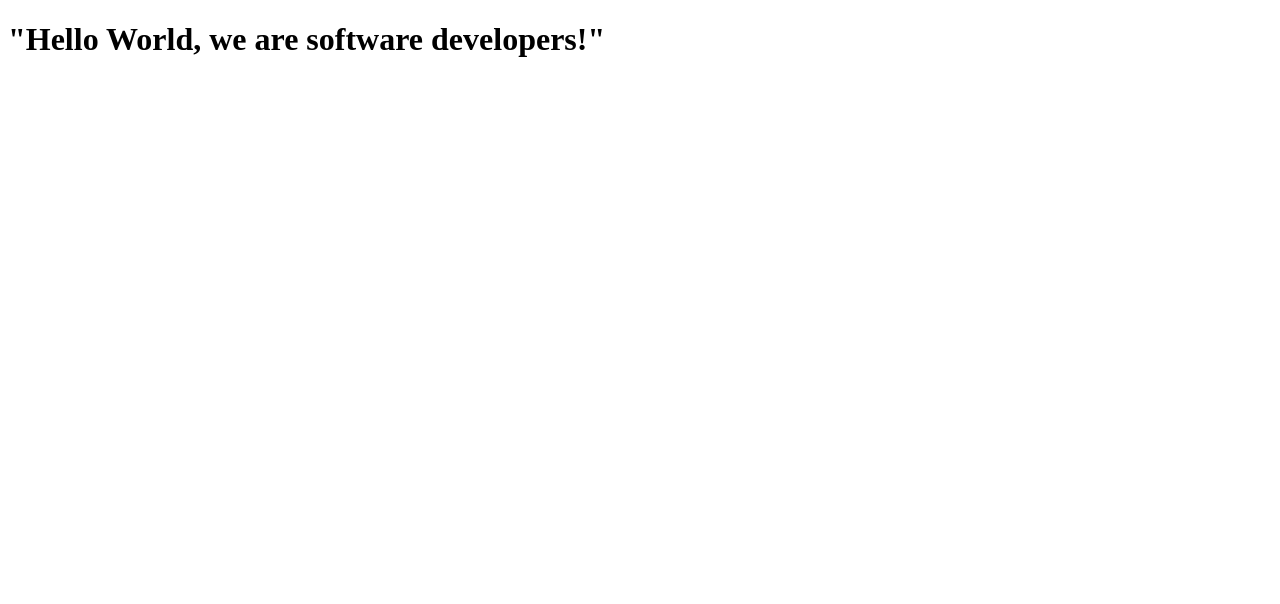
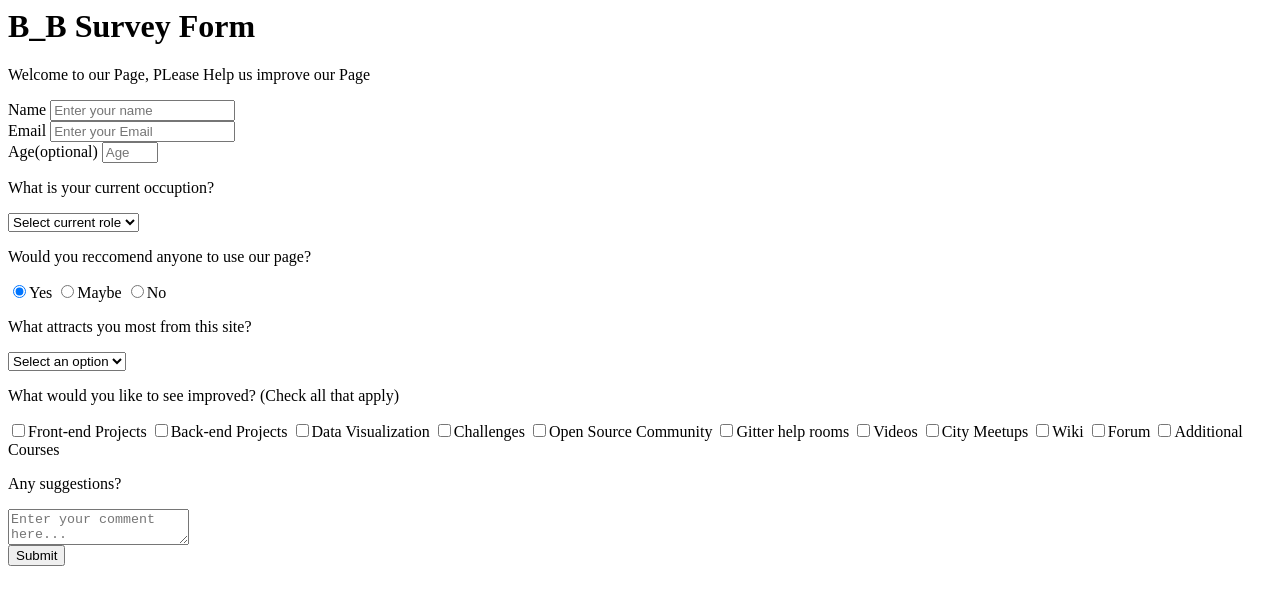
Before and after one commit to MrBilly1/Last-Challenge.2, a plain HTML site: page index.html in a window 1280 px wide. Drawn offline with Linux system fonts and the light colour scheme.

Commit message:
Add files via upload

```diff
--- a/index.html
+++ b/index.html
@@ -1,27 +1,212 @@
-<!DOCTYPE html>
-<html lang="en">
-  <head>
-    <meta charset="UTF-8">
-    <title>“Hello World, we are software developers!”</title>
-    <link rel="stylesheet" href="css/style.css">
-  </head>
+<div class="container">
+    <header class="header">
+      <h1 id="title" class="text-center">B_B Survey Form</h1>
+      <p id="description" class="description text-center">
+        Welcome to our Page, PLease Help us improve our Page
+      </p>
+    </header>
+    <form id="survey-form">
+      <div class="form-group">
+        <label id="name-label" for="name">Name</label>
+        <input
+          type="text"
+          name="name"
+          id="name"
+          class="form-control"
+          placeholder="Enter your name"
+          required
+        />
+      </div>
+      <div class="form-group">
+        <label id="email-label" for="email">Email</label>
+        <input
+          type="email"
+          name="email"
+          id="email"
+          class="form-control"
+          placeholder="Enter your Email"
+          required
+        />
+      </div>
+      <div class="form-group">
+        <label id="number-label" for="number"
+          >Age<span class="clue">(optional)</span></label
+        >
+        <input
+          type="number"
+          name="age"
+          id="number"
+          min="10"
+          max="99"
+          class="form-control"
+          placeholder="Age"
+        />
+      </div>
+      <div class="form-group">
+        <p>What is your current occuption?</p>
+        <select id="dropdown" name="role" class="form-control" required>
+          <option disabled selected value>Select current role</option>
+          <option value="student">Student</option>
+          <option value="job">Full Time Job</option>
+          <option value="learner">Full Time Learner</option>
+          <option value="preferNo">Prefer not to say</option>
+          <option value="other">Other</option>
+        </select>
+      </div>
 
-  <body>
-    <script src="https://cdn.freecodecamp.org/testable-projects-fcc/v1/bundle.js"></script>
+      <div class="form-group">
+        <p>Would you reccomend anyone to use our page?</p>
+        <label>
+          <input
+            name="user-recommend"
+            value="yes"
+            type="radio"
+            class="input-radio"
+            checked
+          />Yes</label
+        >
+        <label>
+          <input
+            name="user-recommend"
+            value="maybe"
+            type="radio"
+            class="input-radio"
+          />Maybe</label
+        >
 
-    <h1> "Hello World, we are software developers!"</h1>
-    <!--
+        <label
+          ><input
+            name="user-recommend"
+            value="no"
+            type="radio"
+            class="input-radio"
+          />No</label
+        >
+      </div>
 
-    Hello Camper!
+      <div class="form-group">
+        <p>
+          What attracts you most from this site?
+        </p>
+        <select id="most-like" name="mostLike" class="form-control" required>
+          <option disabled selected value>Select an option</option>
+          <option value="challenges">Challenges</option>
+          <option value="projects">Projects</option>
+          <option value="community">Community</option>
+          <option value="openSource">Transperancy</option>
+        </select>
+      </div>
 
-    For now, the test suite only works in Chrome!
-    Please read the README below in the JS Editor before beginning.
-    Feel free to delete this message once you have read it.
-    Good luck and Happy Coding!
+      <div class="form-group">
+        <p>
+          What would you like to see improved?
+          <span class="clue">(Check all that apply)</span>
+        </p>
 
-    - The freeCodeCamp Team
+        <label
+          ><input
+            name="prefer"
+            value="front-end-projects"
+            type="checkbox"
+            class="input-checkbox"
+          />Front-end Projects</label
+        >
+        <label>
+          <input
+            name="prefer"
+            value="back-end-projects"
+            type="checkbox"
+            class="input-checkbox"
+          />Back-end Projects</label
+        >
+        <label
+          ><input
+            name="prefer"
+            value="data-visualization"
+            type="checkbox"
+            class="input-checkbox"
+          />Data Visualization</label
+        >
+        <label
+          ><input
+            name="prefer"
+            value="challenges"
+            type="checkbox"
+            class="input-checkbox"
+          />Challenges</label
+        >
+        <label
+          ><input
+            name="prefer"
+            value="open-source-community"
+            type="checkbox"
+            class="input-checkbox"
+          />Open Source Community</label
+        >
+        <label
+          ><input
+            name="prefer"
+            value="gitter-help-rooms"
+            type="checkbox"
+            class="input-checkbox"
+          />Gitter help rooms</label
+        >
+        <label
+          ><input
+            name="prefer"
+            value="videos"
+            type="checkbox"
+            class="input-checkbox"
+          />Videos</label
+        >
+        <label
+          ><input
+            name="prefer"
+            value="city-meetups"
+            type="checkbox"
+            class="input-checkbox"
+          />City Meetups</label
+        >
+        <label
+          ><input
+            name="prefer"
+            value="wiki"
+            type="checkbox"
+            class="input-checkbox"
+          />Wiki</label
+        >
+        <label
+          ><input
+            name="prefer"
+            value="forum"
+            type="checkbox"
+            class="input-checkbox"
+          />Forum</label
+        >
+        <label
+          ><input
+            name="prefer"
+            value="additional-courses"
+            type="checkbox"
+            class="input-checkbox"
+          />Additional Courses</label
+        >
+      </div>
 
-    -->
-    <script  src="js/index.js"></script>
-  </body>
-</html>
+      <div class="form-group">
+        <p>Any suggestions?</p>
+        <textarea
+          id="comments"
+          class="input-textarea"
+          name="comment"
+          placeholder="Enter your comment here..."
+        ></textarea>
+      </div>
+
+      <div class="form-group">
+        <button type="submit" id="submit" class="submit-button">
+          Submit
+        </button>
+      </div>
+    </form>
+  </div>
```
